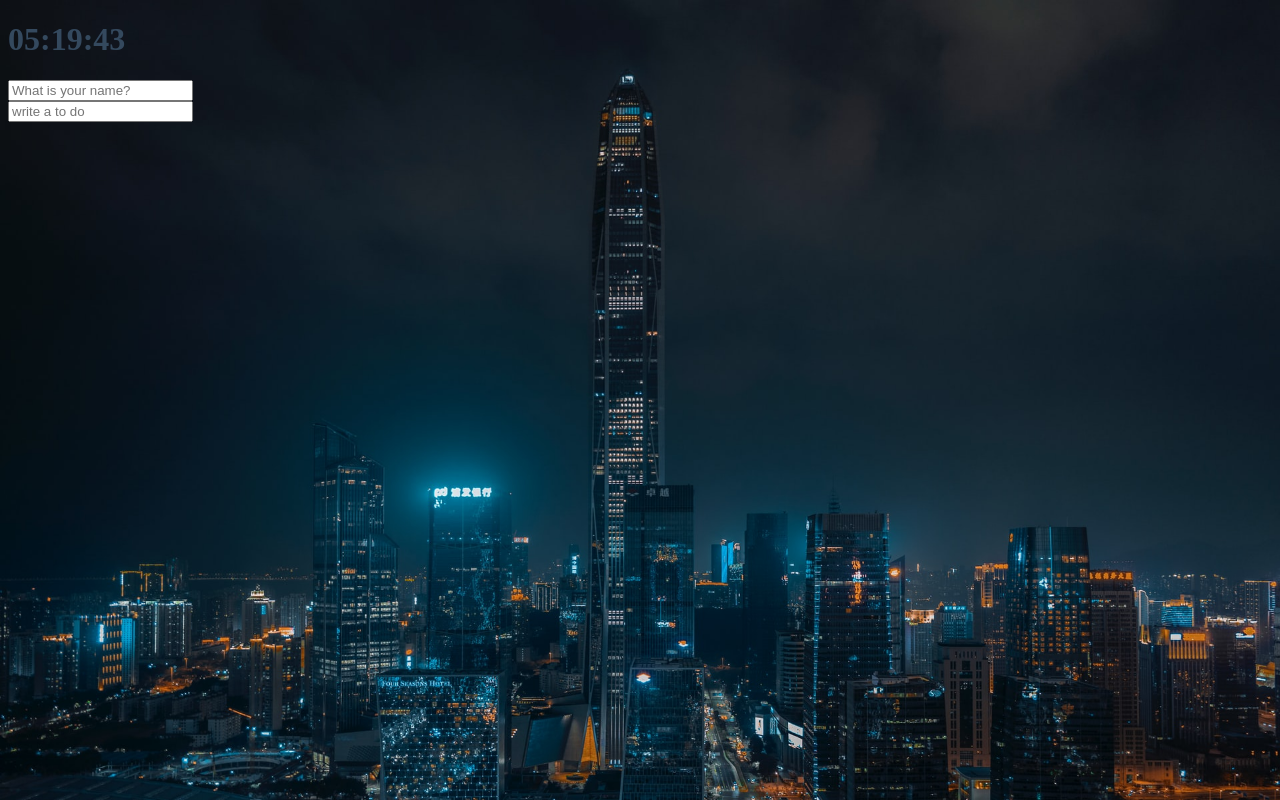
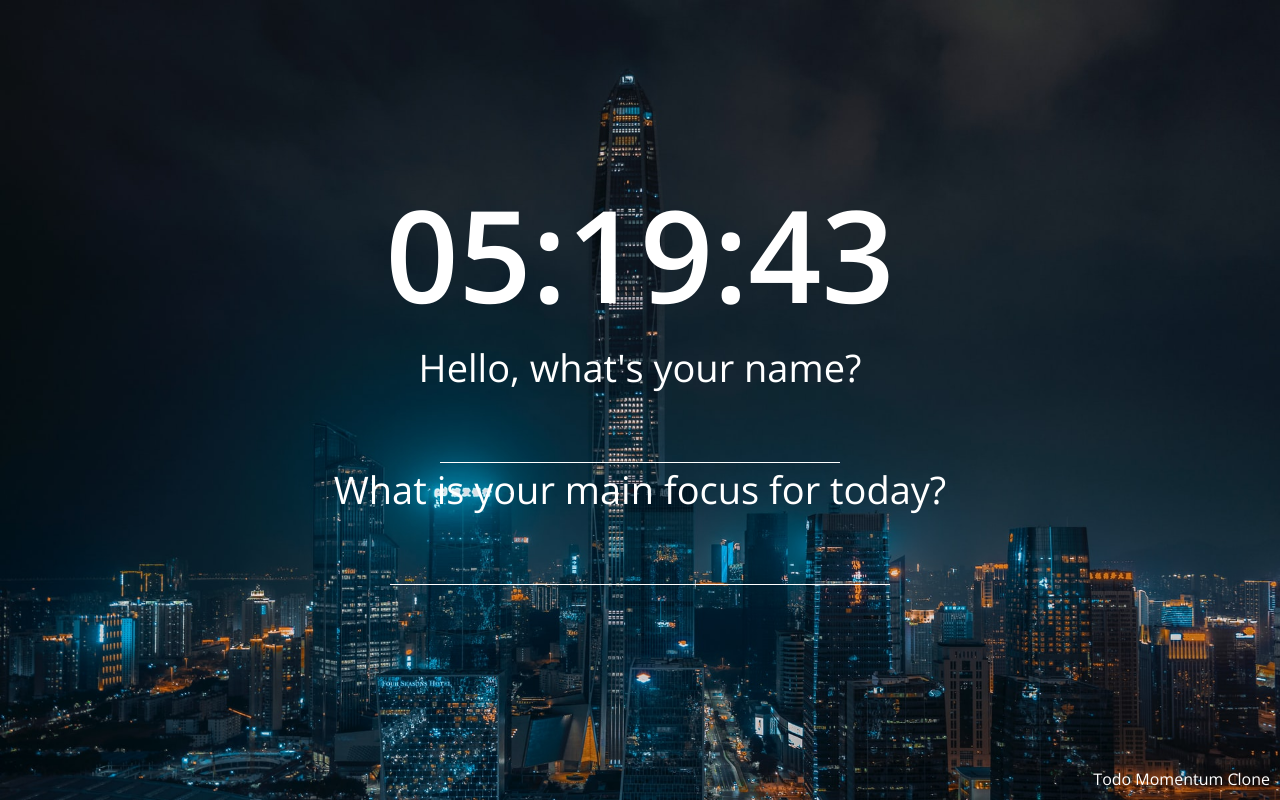
Before and after one commit to hhhan0315/momentum-clone, a plain HTML site: page index.html in a window 1280 px wide. Drawn offline with nearby package versions, Linux system fonts and the light colour scheme.

Commit message:
change layout design

```diff
--- a/index.css
+++ b/index.css
@@ -1,18 +1,46 @@
-body {
-  background-color: #2c3e50;
+@import url("https://fonts.googleapis.com/css2?family=Open+Sans:wght@400;600&display=swap");
+* {
+  box-sizing: border-box;
+}
+
+html,
+body,
+h1,
+h4 {
+  margin: 0;
+  padding: 0;
+}
+
+html {
+  width: 100%;
+  height: 100%;
 }
 
 body {
-  color: #34495e;
+  background-color: #2c3e50;
+  color: #ffffff;
+  font-family: "Open Sans", sans-serif;
+  width: 100%;
+  height: 100%;
+}
+
+.greeting-question {
+  font-size: 38px;
 }
 
 .form,
 .greetings {
   display: none;
+  font-size: 38px;
+  animation: fadeIn 1s ease-in-out;
 }
 
 .showing {
   display: block;
+}
+
+.hide {
+  display: none;
 }
 
 @keyframes fadeIn {
@@ -33,3 +61,72 @@ body {
   z-index: -1;
   animation: fadeIn 0.5s linear;
 }
+
+.header {
+  position: absolute;
+  top: 10px;
+  right: 10px;
+}
+
+.main {
+  width: 100%;
+  height: 100%;
+  display: flex;
+  flex-direction: column;
+  justify-content: center;
+  align-items: center;
+}
+
+.main .js-clock {
+  font-size: 64px;
+}
+
+.main .js-form input {
+  background: transparent;
+  border: none;
+  border-bottom: 1px solid white;
+  outline: none;
+  width: 400px;
+  height: 70px;
+  font-size: 35px;
+  color: white;
+}
+
+.main .js-toDoForm input {
+  background: transparent;
+  border: none;
+  border-bottom: 1px solid white;
+  outline: none;
+  width: 500px;
+  height: 70px;
+  font-size: 35px;
+  color: white;
+}
+
+.todo-question {
+  font-size: 38px;
+}
+
+.js-toDoList {
+  font-size: 25px;
+}
+
+.bottom {
+  position: absolute;
+  bottom: 10px;
+  right: 10px;
+}
+
+button {
+  margin-right: 10px;
+  font-size: 20px;
+  color: white;
+  background-color: black;
+  border: none;
+  border: 1px solid white;
+  outline: none;
+}
+
+li {
+  animation: fadeIn 1s ease-in-out;
+}
--- a/index.html
+++ b/index.html
@@ -6,22 +6,35 @@
     <link rel="stylesheet" href="index.css" />
   </head>
   <body>
+    <div class="header">
+      <span class="js-weather"></span>
+    </div>
+    <main class="main">
       <div class="js-clock">
         <h1>00:00</h1>
       </div>
+      <span class="greeting-question">Hello, what's your name?</span>
       <form action="" class="js-form form">
-      <input type="text" placeholder="What is your name?" />
+        <input type="text" />
       </form>
       <h4 class="js-greetings greetings"></h4>
+      <span class="todo-question">What is your main focus for today?</span>
       <form action="" class="js-toDoForm">
-      <input type="text" placeholder="write a to do" />
+        <input type="text" />
       </form>
       <ul class="js-toDoList"></ul>
-    <span class="js-weather"></span>
+    </main>
+    <div class="bottom">
+      <span>Todo Momentum Clone</span>
+    </div>
     <script src="js/clock.js"></script>
     <script src="js/greeting.js"></script>
     <script src="js/todo.js"></script>
     <script src="js/bg.js"></script>
     <script src="js/weather.js"></script>
+    <script
+      src="https://kit.fontawesome.com/58d1204f22.js"
+      crossorigin="anonymous"
+    ></script>
   </body>
 </html>
--- a/js/greeting.js
+++ b/js/greeting.js
@@ -1,9 +1,11 @@
 const form = document.querySelector(".js-form"),
   input = form.querySelector("input"),
-  greeting = document.querySelector(".js-greetings");
+  greeting = document.querySelector(".js-greetings"),
+  question = document.querySelector(".greeting-question");
 
 const USER_LS = "currentUser",
-  SHOWING_CN = "showing"; // CN: Class Name
+  SHOWING_CN = "showing", // CN: Class Name
+  HIDE_CN = "hide";
 
 function saveName(text) {
   localStorage.setItem(USER_LS, text);
@@ -24,7 +26,8 @@ function askForName() {
 function paintGreeting(text) {
   form.classList.remove(SHOWING_CN);
   greeting.classList.add(SHOWING_CN);
-  greeting.innerText = `Hello ${text}`;
+  question.classList.add(HIDE_CN);
+  greeting.innerText = `Hello, ${text}`;
 }
 
 function loadName() {
```
Lines whose indentation alone changed are shown as unchanged.
